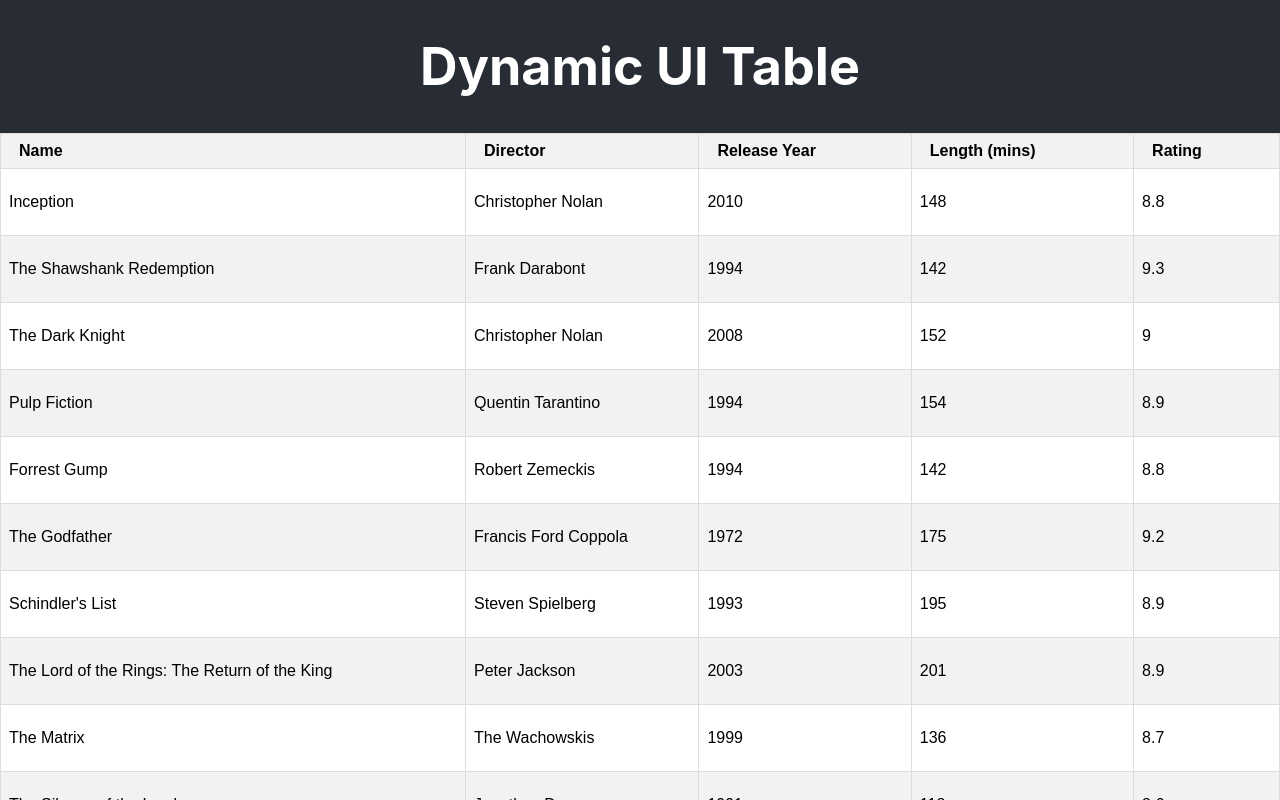
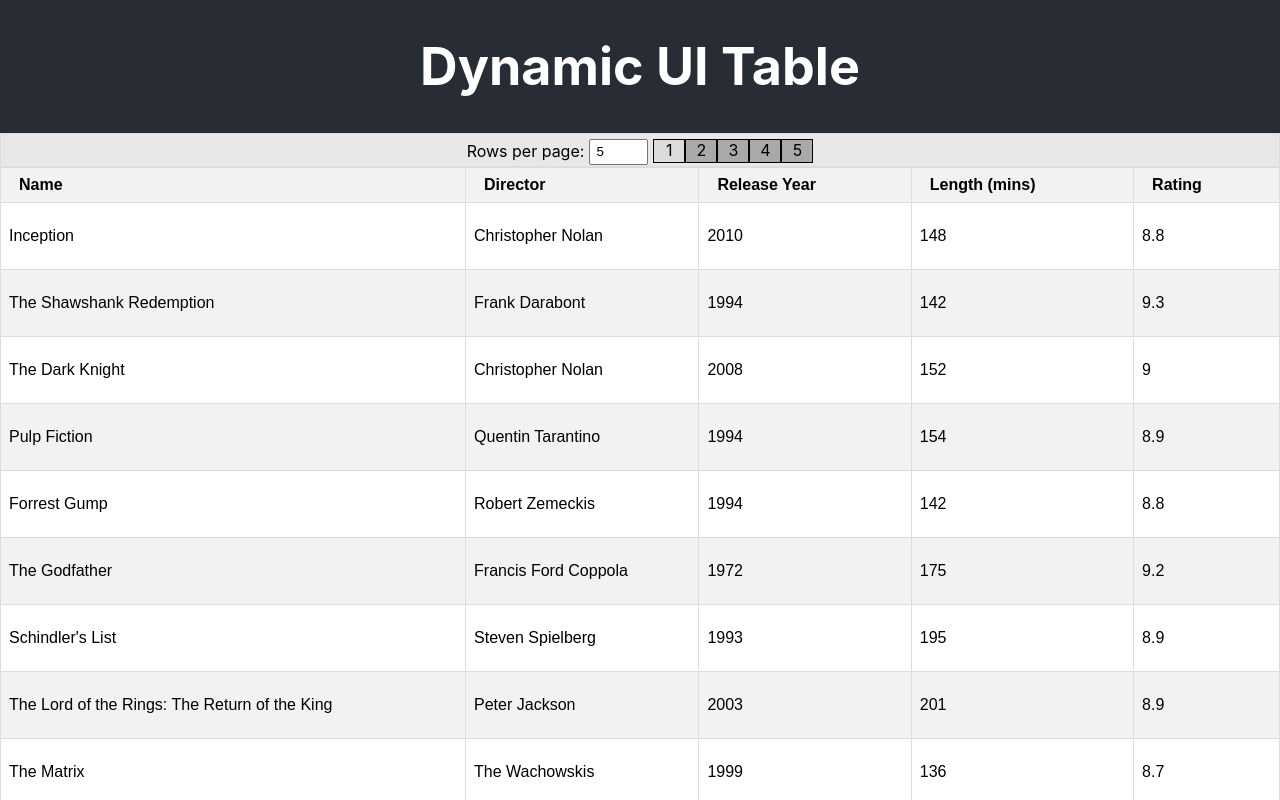
Before and after one commit to alc080341/dynamic-ui-table, a React (Create React App) app: page / in a window 1280 px wide. Shown: the top 800 px of the page. Built offline with nearby package versions, Linux system fonts and the light colour scheme.

Commit message:
1.0.0: pagination WIP

```diff
--- a/src/components/DynamicUITable/dynamic-ui-table.css
+++ b/src/components/DynamicUITable/dynamic-ui-table.css
@@ -60,3 +60,38 @@ tr:nth-child(even) {
 tr:hover {
   background-color: #ddd;
 }
+
+/* Pagination */
+.pagination {
+  padding: 5px;
+  display: flex;
+  justify-content: center;
+  vertical-align: middle;
+  background-color: rgba(211, 211, 211, 0.514);
+  border: 1px solid #ddd;
+}
+
+.pagination input {
+  width: 50px;
+  margin: 0 5px 0 5px;
+  height: 100%;
+  padding-block: 0;
+  padding-inline: 0;
+  padding-left: 5px;
+}
+
+.page-no-btn {
+  width: 20px;
+  display: inline-block;
+  background-color: darkgrey;
+  padding: 0 5px 0 5px;
+  border: 1px solid #000;
+  text-align: center;
+  cursor: pointer;
+  height: 100%;
+}
+
+.page-no-btn.active {
+  background-color: #dcdcdc;
+  color: #000;
+}
--- a/src/components/DynamicUITable/index.js
+++ b/src/components/DynamicUITable/index.js
@@ -1,5 +1,5 @@
 import React from "react";
-import { useState } from "react";
+import { useState, useRef } from "react";
 import "./dynamic-ui-table.css";
 
 export default function DynamicUITable(props) {
@@ -10,6 +10,9 @@ export default function DynamicUITable(props) {
     colIndex: -1,
     sortOrder: "asc",
   });
+  const [noOfPages, setNoOfPages] = useState(5);
+  const [currentPage, setCurrentPage] = useState(1);
+
 
   // ### SORT FUNCTIONS
   const sortColumn = (index) => {
@@ -72,6 +75,10 @@ export default function DynamicUITable(props) {
 
   // ### RENDER TABLE TO UI
   return (
+    <>
+    <Pagination
+      noOfPages = {noOfPages}
+      currentPage = {currentPage} />
     <div className="dynamic-ui-table-outer">
       <CreateTable
         headers={headers}
@@ -84,6 +91,7 @@ export default function DynamicUITable(props) {
         sortCol={sortCol}
       />
     </div>
+    </>
   );
 }
 
@@ -169,3 +177,42 @@ function CreateTable(props) {
     </>
   );
 }
+
+function Pagination(props)
+{
+  let input = useRef();
+  let btns = [];
+  if (props.noOfPages > 1) {
+    for (let i = 1; i < props.noOfPages + 1; i++) {
+      if(props.currentPage === parseInt(i)) btns.push(<span className="page-no-btn active">{i}</span>);
+      else btns.push(<span className="page-no-btn">{i}</span>);
+    }
+  }
+
+  return (
+    <>
+      <div className="pagination">
+        <span key="page-selector" className="page-selector">
+          Rows per page:
+          <input
+            key="page-input"
+            type="number"
+            min="1"
+            defaultValue={props.noOfPages}
+          />
+        </span>
+        <span>{btns}</span>
+      </div>
+    </>
+  );
+
+  /*
+    <input key="page-input"
+        type="number"
+        min="1"
+        ref={(input)=>this.pageLengthInput = input}
+        defaultValue={this.props.pageLength || 5}
+        onChange={this.onPageLengthChange}
+      />
+/*/
+}
```
